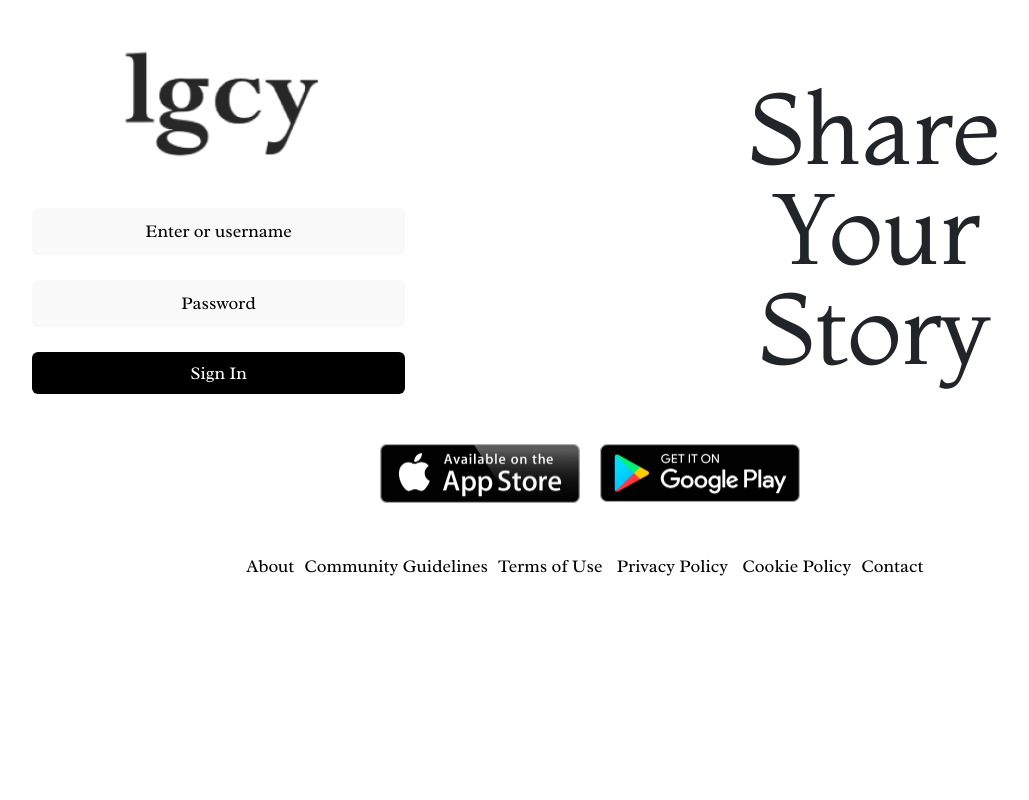
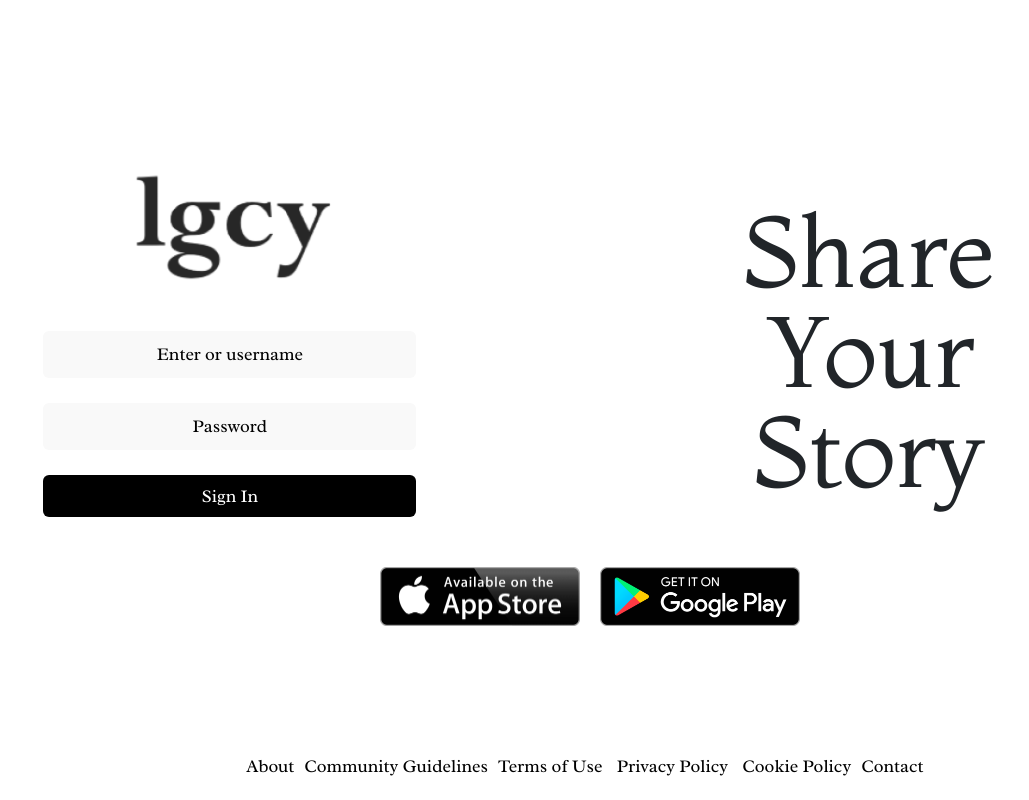
Before and after one commit to Icarus1223/lgcy-react, a React (Create React App) app: page / in a window 1280 px wide. Shown: the whole page, without its empty margins (50-1079 px from the left). Built offline with nearby package versions, Linux system fonts and the light colour scheme.

Commit message:
changes in signin page

```diff
--- a/src/pages/auth/signin/signin.css
+++ b/src/pages/auth/signin/signin.css
@@ -1,5 +1,12 @@
 .signin-container {
     padding: 20px 0 50px;
+}
+.signin-outter {
+  min-height: 100vh;
+  position: relative;
+  display: flex;
+  align-items: center;
+  justify-content: center;
 }
 .sign-in-row{
   align-items: center;
--- a/src/pages/auth/signin/signin.tsx
+++ b/src/pages/auth/signin/signin.tsx
@@ -35,7 +35,8 @@ const Signin: React.FC = () => {
   };
 
   return (<>
-
+    <div className="signin-outter">
+    <div className="signin-inner">
     <div className="signin-container">
     <Container>
       <Row className="sign-in-row">
@@ -88,6 +89,8 @@ const Signin: React.FC = () => {
 
     </div>
     <Footer/>
+    </div>
+    </div>
     </>
   );
 };
--- a/src/pages/dashboard/dashboard.tsx
+++ b/src/pages/dashboard/dashboard.tsx
@@ -12,7 +12,7 @@ import Sidebar from '../sidebar/sidebar';
 const DashBoard: React.FC = () => {
   return (<>
   <Topbar/>
-  <Container fluid>
+  <Container>
     <div className="content-outer">
       <Row  className="content-bar-row">
         <Col xs={12} md={9} lg={12} className="main-content">
--- a/src/pages/footer/footer.css
+++ b/src/pages/footer/footer.css
@@ -1,7 +1,12 @@
 .footer {
-    padding: 0px 5px 20px;
-    text-align: center;
-  }
+  padding: 0px 5px 20px;
+  text-align: center;
+  position: absolute;
+  bottom: 0;
+  width: 100%;
+  left: 50%;
+  transform: translate(-50% , 0);
+}
   .footer-links {
     display: inline-block;
   }
--- a/src/pages/notification/notification.tsx
+++ b/src/pages/notification/notification.tsx
@@ -9,7 +9,7 @@ import notifpostimage from '../../../src/assets/images/notif-post-image.jpg';
 const Notification: React.FC= () => {
   return (<>
    <Topbar/>
-  <Container fluid>
+  <Container>
     <div className="content-outer">
       <Row  className="content-bar-row">
         <Col xs={12} md={9} lg={12} className="main-content">
```
